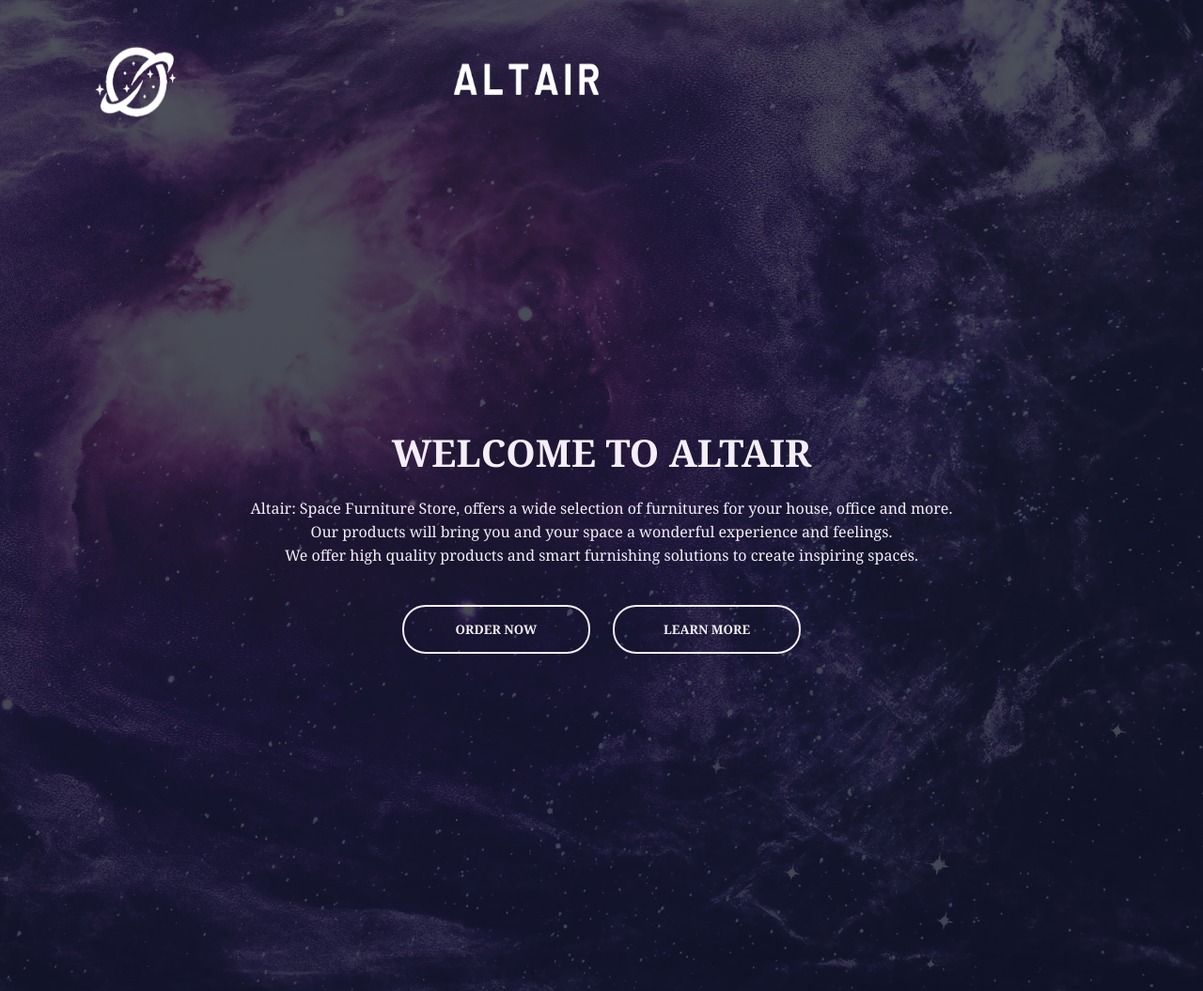
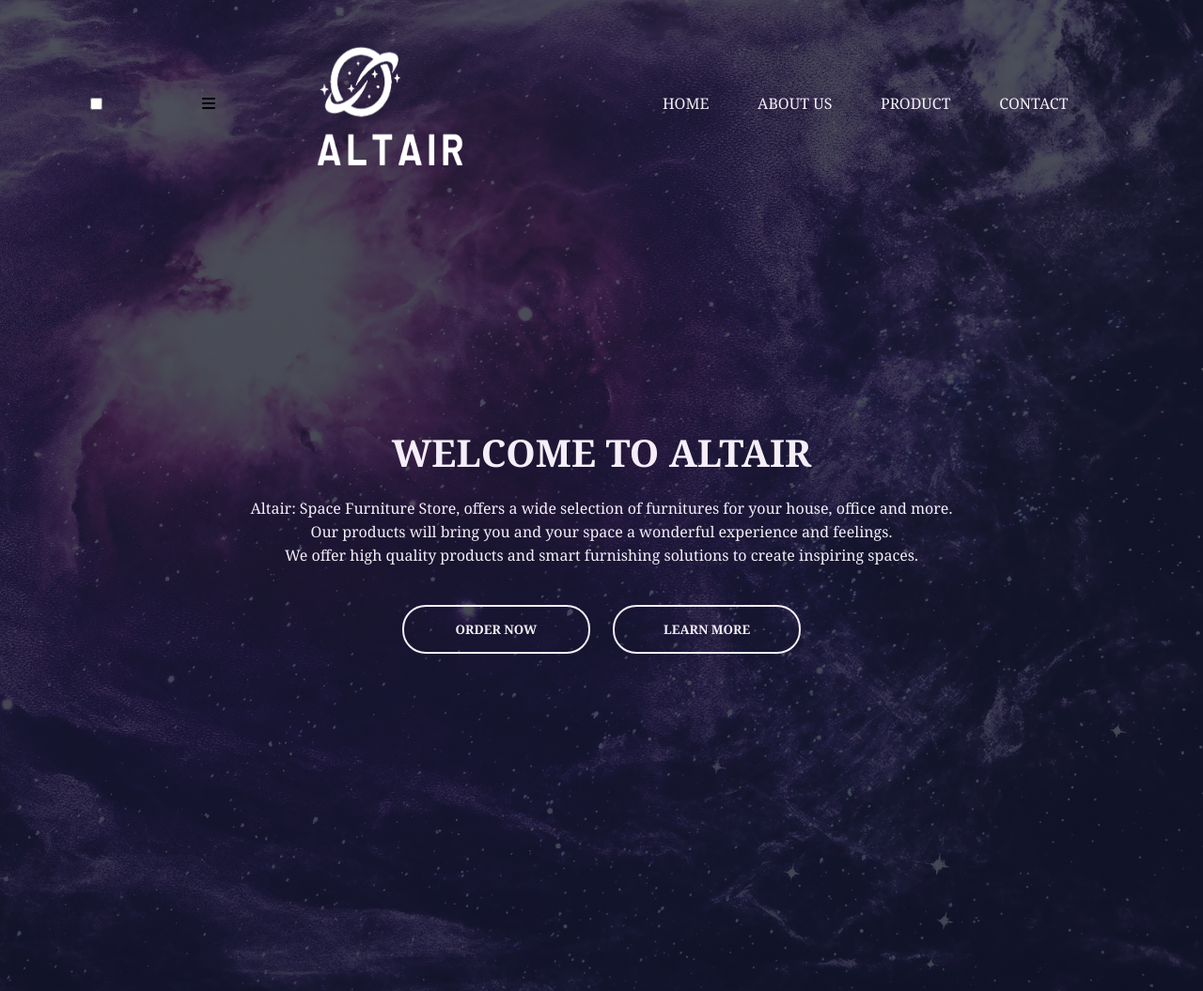
Before and after one commit to 202210932/Altair-space-furniture-store, a website built with Vite: page index.html in a window 1280 px wide. Shown: the top 1055 px of the page at 94% size. Built offline with nearby package versions, Linux system fonts and the light colour scheme.

Commit message:
Update index.html

```diff
--- a/index.html
+++ b/index.html
@@ -5,23 +5,66 @@
     <link rel="icon" type="image/svg+xml" href="/vite.svg" />
     <meta name="viewport" content="width=device-width, initial-scale=1.0" />
     <title>ALTAIR</title>
-    <link rel="icon" type="image/x-icon" href="favicon.ico">
-    <link rel=" stylesheet" href="style/LandingPage.css">
+    <link rel="icon" type="image/x-icon" href="favicon.ico" />
+    <link rel=" stylesheet" href="style/LandingPage.css" />
+    <link rel="preconnect" href="https://fonts.googleapis.com" />
+    <link rel="preconnect" href="https://fonts.gstatic.com" crossorigin />
+    <link
+      href="../svg/fontawesome-free-6.4.0-web/fontawesome-free-6.4.0-web/css/all.css"
+      rel="stylesheet"
+    />
   </head>
   <body>
     <div class="bg1">
       <div class="navbar">
-            <img src="Images/RLogo2.png" class="logo" alt="Altair Logo">
-            <img src="Images/Altair2.png" class="altair" alt="Altair">
+        <input type="checkbox" id="check" />
+        <label for="check" class="checkbtn"
+          ><i class="fa-solid fa-bars"></i>
+        </label>
+        <div class="altairlogo">
+          <img src="Images/RLogo2.png" class="logo" alt="Altair Logo" />
+          <img src="Images/Altair2.png" class="altair" alt="Altair" />
+        </div>
+        <div>
+          <ul>
+            <li>
+              <a href="pages/Hmpage.html" class="tp-button tp-bar-item">Home</a>
+            </li>
+            <li>
+              <a href="pages/AboutUs.html" class="tp-button tp-bar-item"
+                >About us</a
+              >
+            </li>
+            <li>
+              <a href="pages/Product.html" class="tp-button tp-bar-item"
+                >Product</a
+              >
+            </li>
+            <li>
+              <a href="pages/Contact.html" class="tp-button tp-bar-item"
+                >Contact</a
+              >
+            </li>
+          </ul>
+        </div>
       </div>
       <div class="content">
         <h1>WELCOME TO ALTAIR</h1>
-                <p>Altair: Space Furniture Store, offers a wide selection of furnitures for your house, office and more.<br>
-                    Our products will bring you and your space a wonderful experience and feelings.<br>
-                    We offer high quality products and smart furnishing solutions to create inspiring spaces.</p>
+        <p>
+          Altair: Space Furniture Store, offers a wide selection of furnitures
+          for your house, office and more.<br />
+          Our products will bring you and your space a wonderful experience and
+          feelings.<br />
+          We offer high quality products and smart furnishing solutions to
+          create inspiring spaces.
+        </p>
         <div>
-                        <a href="pages/Hmpage.html"><button type="button" class="hp"><span></span>ORDER NOW</button></a>
-                        <a href="pages/AboutUs.html"><button type="button" class=""><span></span>LEARN MORE</button></a>
+          <a href="pages/Hmpage.html"
+            ><button type="button" class="hp"><span></span>ORDER NOW</button></a
+          >
+          <a href="pages/AboutUs.html"
+            ><button type="button" class=""><span></span>LEARN MORE</button></a
+          >
         </div>
       </div>
     </div>
```
Lines whose indentation alone changed are shown as unchanged.
